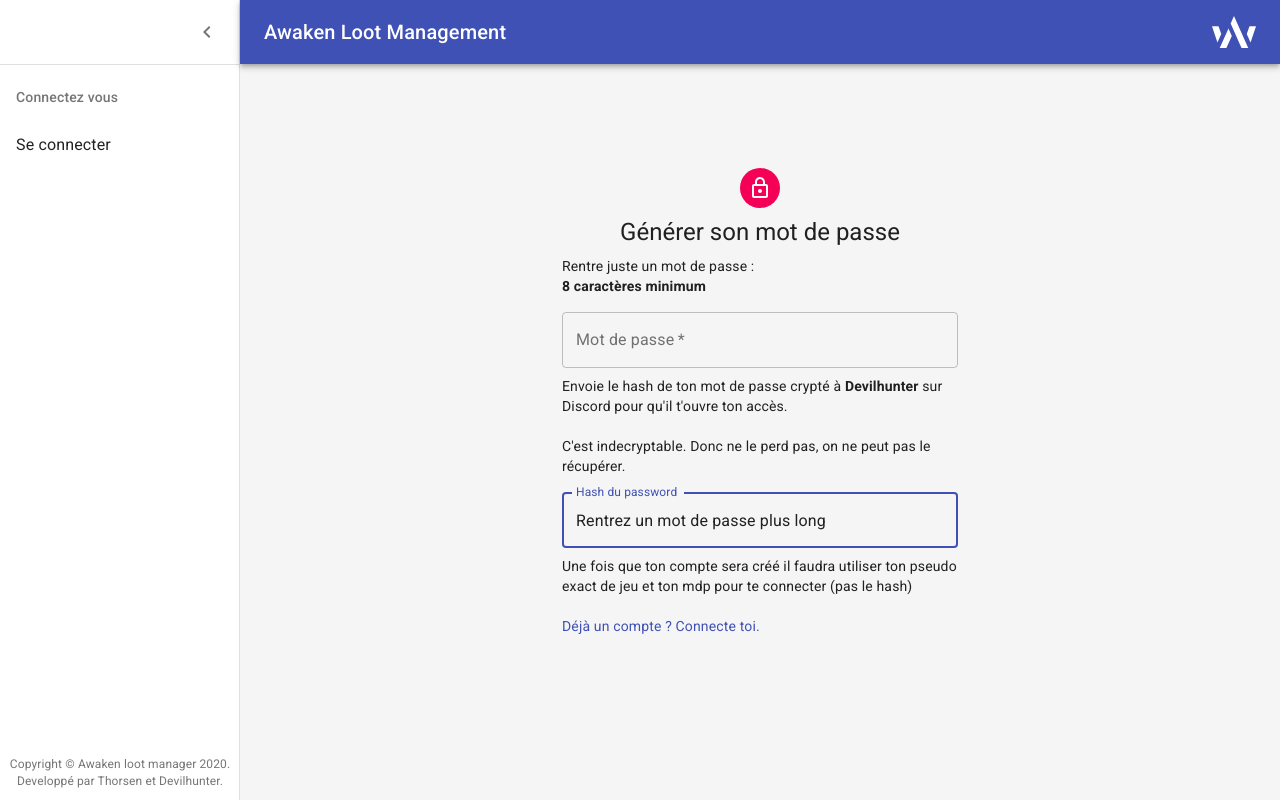
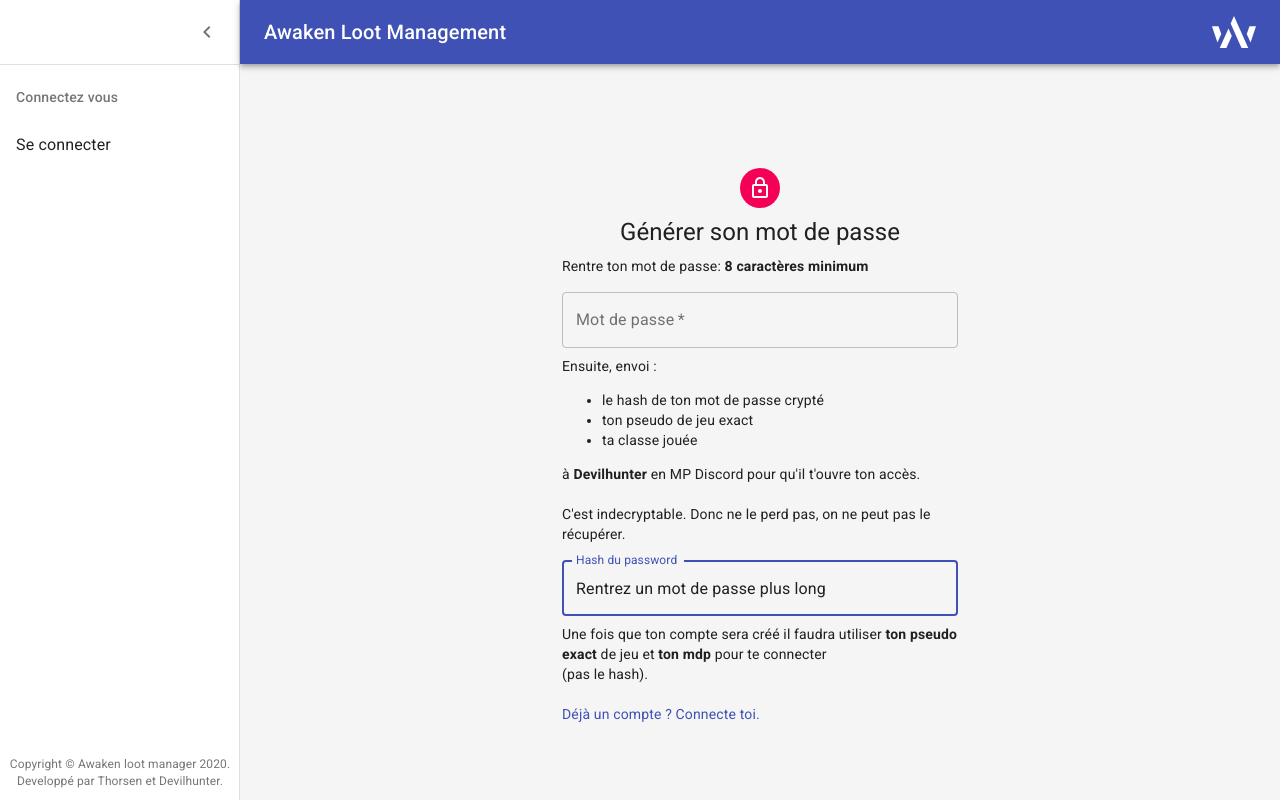
Before and after one commit to DavidBabel/awaken-loot-management, a Next.js app: page /register in a window 1280 px wide. Built offline with nearby package versions, Linux system fonts and the light colour scheme; no server answers.

Commit message:
more detail in password page
(cherry picked from commit 15d30d3fbdd4a9dd271b6144a4aecd4667b37e11)

```diff
--- a/pages/register.tsx
+++ b/pages/register.tsx
@@ -63,8 +63,7 @@ export default function Pagelogin({ apolloClient }: Props) {
           Générer son mot de passe
         </Typography>
         <div className={classes.form}>
-          Rentre juste un mot de passe :<br />
-          <b>8 caractères minimum</b>
+          Rentre ton mot de passe: <b>8 caractères minimum</b>
           <TextField
             variant="outlined"
             margin="normal"
@@ -79,8 +78,13 @@ export default function Pagelogin({ apolloClient }: Props) {
               setPassword(e.target.value)
             }
           />
-          Envoie le hash de ton mot de passe crypté à <b>Devilhunter</b> sur
-          Discord pour qu'il t'ouvre ton accès.
+          Ensuite, envoi :
+          <ul>
+            <li>le hash de ton mot de passe crypté</li>
+            <li>ton pseudo de jeu exact</li>
+            <li>ta classe jouée</li>
+          </ul>
+          à <b>Devilhunter</b> en MP Discord pour qu'il t'ouvre ton accès.
           <br />
           <br />
           C'est indecryptable. Donc ne le perd pas, on ne peut pas le récupérer.
@@ -92,15 +96,17 @@ export default function Pagelogin({ apolloClient }: Props) {
             name="hashpassword"
             autoFocus={true}
             value={
-              password && password.length >= 8
+              password?.length >= 8
                 ? md5(password + CONFIG.SALT)
                 : "Rentrez un mot de passe plus long"
             }
             onChange={() => {}}
           />
           <br />
-          Une fois que ton compte sera créé il faudra utiliser ton pseudo exact
-          de jeu et ton mdp pour te connecter (pas le hash)
+          Une fois que ton compte sera créé il faudra utiliser{" "}
+          <b>ton pseudo exact</b> de jeu et <b>ton mdp</b> pour te connecter{" "}
+          <br />
+          (pas le hash).
           <br />
           <br />
           <Grid container={true}>
```
